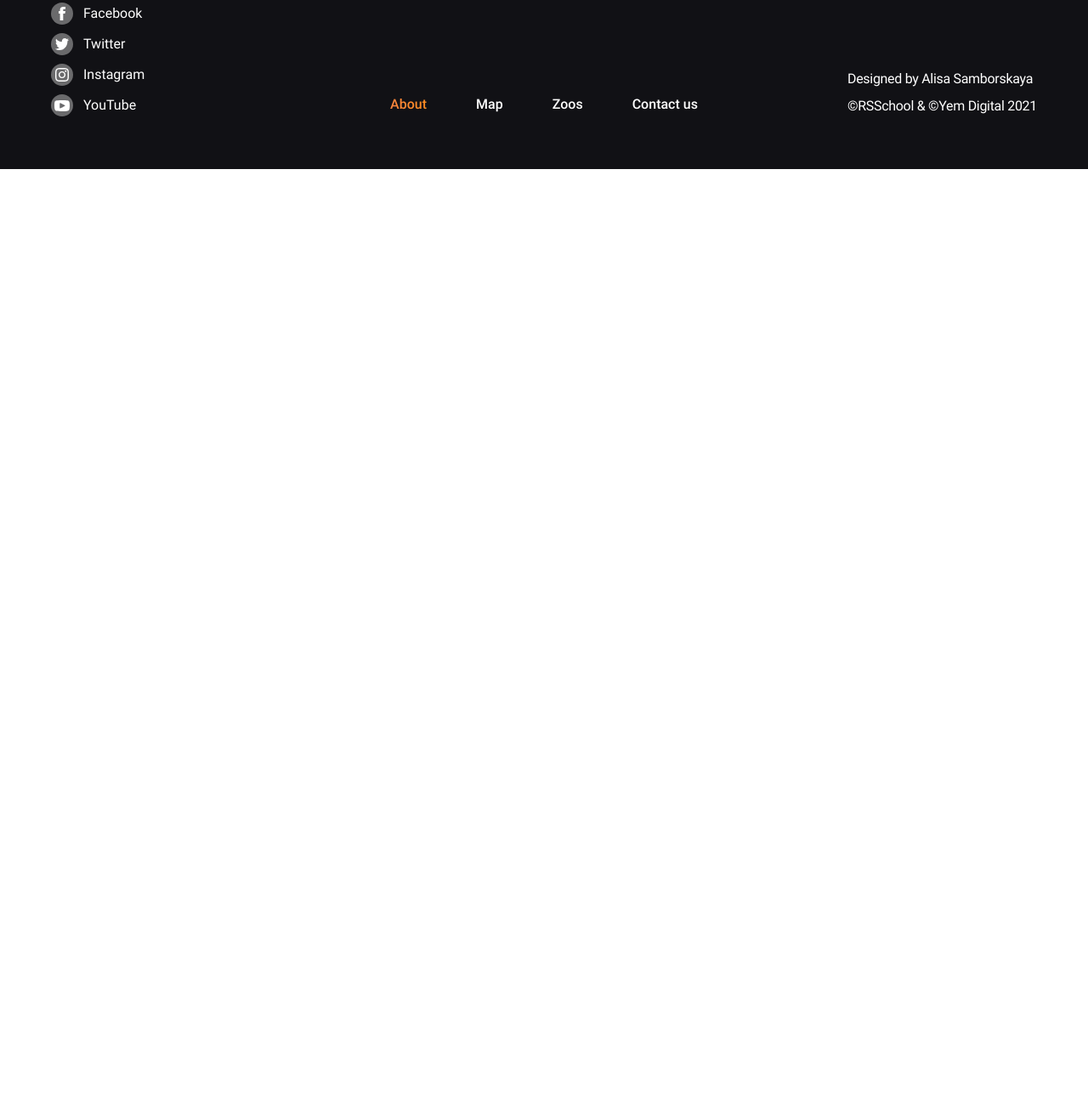
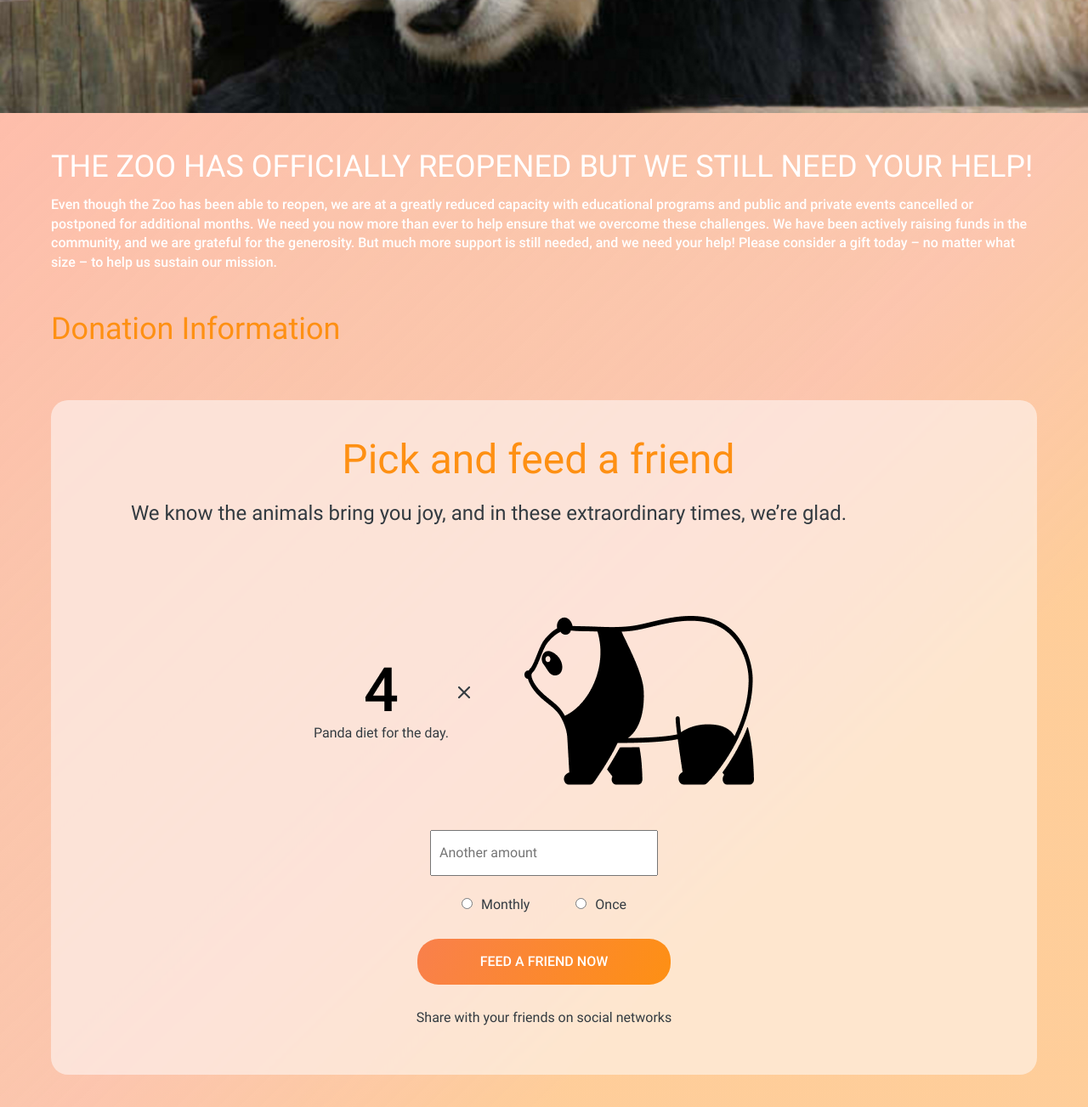
Before and after one commit to AliQuickC/online-zoo, a plain HTML site: page online-zoo/pages/donate/index.html in a window 1280 px wide. Shown: the part 337-1640 px from the top of the page at 85% size. Before the commit the page ends 800 px from the top, so only its background shows below. Drawn offline with Linux system fonts and the light colour scheme.

Commit message:
feat: pickandfeed-donate section layout, without progress

```diff
--- a/online-zoo/pages/donate/index.html
+++ b/online-zoo/pages/donate/index.html
@@ -26,6 +26,31 @@
 			</nav>
 		</div>
 	</header>
+
+	<section class="panda"></section>
+
+	<section class="pickandfeed-donate">
+		<div class="pickandfeed-donate__container container">
+			<h3 class="pickandfeed-donate__details-title">THE ZOO HAS OFFICIALLY REOPENED BUT WE STILL NEED YOUR HELP!</h3>
+			<p class="pickandfeed-donate__details">Even though the Zoo has been able to reopen, we are at a greatly reduced capacity with educational programs and public and private events cancelled or postponed for additional months. We need you now more than ever to help ensure that we overcome these challenges. We have been actively raising funds in the community, and we are grateful for the generosity.  But much more support is still needed, and we need your help! Please consider a gift today – no matter what size – to help us sustain our mission.</p>
+			<h3 class="pickandfeed-donate__information-title">Donation Information</h3>
+
+			<div class="pickandfeed-donate__calculate-and-donate">
+				<h2 class="pickandfeed-donate__title">Pick and feed a friend</h2>
+				<p class="pickandfeed-donate__subtitle">We know the animals bring you joy, and in these extraordinary times, we’re glad.</p>
+				<img src="../../assets/images/pick-and-feed/panda.png" alt="animal image" class="pickandfeed-donate__animal-image">
+
+				<div class="pickandfeed-donate__progress donate-progress"></div>
+				<input class="pickandfeed-donate__another-amount" type="number" name="amount" id="" placeholder="Another amount">
+				<div class="pickandfeed-donate__periodicity-container">
+					<label><input class="pickandfeed-donate__monthly" type="radio" name="periodicity" id="">Monthly</label>
+					<label><input class="pickandfeed-donate__once" type="radio" name="periodicity" id="">Once</label>
+				</div>
+				<button class="pickandfeed-donate__feed-button">Feed a friend now</button>
+				<p class="pickandfeed-donate__share-social">Share with your friends on social networks</p>
+			</div>
+		</div>
+	</section>
 
 	<footer class="footer">
 		<div class="footer__container container">
--- /dev/null
+++ b/online-zoo/sass/sections/_panda.sass
@@ -0,0 +1,4 @@
+.panda
+	height: 390px
+	background: url("../assets/images/giant-panda-bg.jpg") no-repeat center center
+	background-size: cover
--- a/online-zoo/sass/sections/_pickandfeed-donate.sass
+++ b/online-zoo/sass/sections/_pickandfeed-donate.sass
@@ -0,0 +1,80 @@
+.pickandfeed-donate
+	background: linear-gradient(315.75deg, rgba(254, 210, 144, 0.7) 30.06%, #FEBDAB 100.95%, rgba(254, 210, 144, 0.7) 106.36%), linear-gradient(315.75deg, rgba(254, 189, 171, 0.74) 30.06%, rgba(243, 169, 248, 0.66) 50.74%, #E0D8F0 80.49%, #EAF7FE 127.9%, #EAF7FE 149.54%), linear-gradient(315.75deg, rgba(254, 189, 171, 0.74) 30.06%, rgba(243, 169, 248, 0.66) 50.74%, #E0D8F0 80.49%, #EAF7FE 127.9%, #EAF7FE 149.54%)
+	padding-top: 43px
+	padding-bottom: 180px
+	font-family: 'Roboto', sans-serif
+	color: #333B41
+
+	&__calculate-and-donate
+		background: rgba(253, 253, 255, 0.52)
+		backdrop-filter: blur(2px)
+		border-radius: 20px
+		padding: 42px 0px 58px 0px
+		text-align: center
+	&__details-title
+		margin: 0
+		margin-bottom: 13px
+		font-weight: 400
+		font-size: 36px
+		color: #FFFFFF
+	&__details
+		margin: 0
+		margin-bottom: 47px
+		font-weight: 500
+		font-size: 16px
+		line-height: 140%
+		color: #FFFFFF
+	&__information-title
+		margin: 0
+		margin-bottom: 63px
+		font-weight: 400
+		font-size: 36px
+		color: #FE9013
+	&__title
+		margin: 0
+		margin-left: -13px
+		margin-bottom: 22px
+		text-align: center
+		font-weight: 400
+		font-size: 48px
+		color: #FE9013
+	&__subtitle
+		margin: 0
+		margin-left: -130px
+		margin-bottom: 60px
+		text-align: center
+		font-weight: 400
+		font-size: 24px
+	&__animal-image
+		margin-left: -10px
+		margin-bottom: 48px
+
+	&__another-amount
+		margin-bottom: 25px
+		width: 268px
+		height: 54px
+		padding-left: 9px
+	&__periodicity-container
+		margin-bottom: 31px
+		& label
+			cursor: pointer
+		& label:first-child
+			margin-right: 50px
+	&__monthly
+		margin-right: 10px
+	&__once
+		margin-right: 10px
+	&__feed-button
+		margin-bottom: 30px
+		display: block
+		margin-left: auto
+		margin-right: auto
+		background: linear-gradient(113.96deg, #F9804B 1.49%, #FE9013 101.44%)
+		@extend %button-r25
+		&:hover
+			background: #E47209
+	&__share-social
+		margin: 0
+		font-weight: 400
+		font-size: 16px
+		color: #333B41
--- a/online-zoo/sass/sections/_pickandfeed-main.sass
+++ b/online-zoo/sass/sections/_pickandfeed-main.sass
@@ -12,7 +12,6 @@
 		padding: 42px 0px 58px 0px
 	&__title
 		margin: 0
-		// margin-left: -51px
 		margin-bottom: 32px
 		text-align: center
 		font-weight: 400
--- a/online-zoo/sass/style.sass
+++ b/online-zoo/sass/style.sass
@@ -17,4 +17,5 @@
 @import './sections/pickandfeed-main'
 @import './sections/pickandfeed-donate'
 @import './sections/testimonials'
+@import './sections/panda'
 @import './sections/footer'
```
Also changed, not shown: online-zoo/index.html (added, +10 -0 lines), online-zoo/assets/images/pick-and-feed/panda.png (added), online-zoo/css/style.css.
